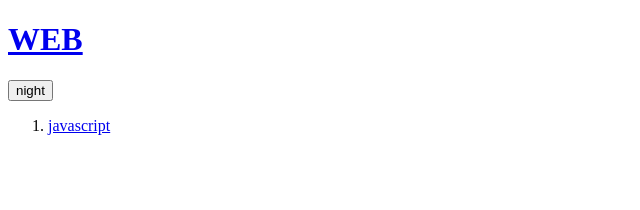
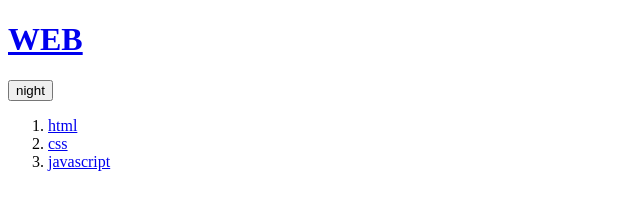
Before and after one commit to yeji717/my-ajax-test-website, a plain HTML site: page index.html in a window 1280 px wide. Shown: the whole page, without its empty margins (0-640 px from the left). Drawn offline with nearby package versions, Linux system fonts and the light colour scheme.

Commit message:
Add files via upload

```diff
--- a/index.html
+++ b/index.html
@@ -36,10 +36,10 @@
       response.text().then(function(text){
         var items = text.split(',');
         var i = 0;
+        var tags = '';
 
         while(i<items.length){
           var item = items[i];
-          var tags = '';
           item = item.trim();
           var tag = '<li><a href="#!'+item+'"onclick="fetchPage(\''+item+'\')">'+item+'</a></li>';
           tags = tags + tag;
@@ -47,6 +47,7 @@
         }
         console.log(items);
         document.querySelector('#nav').innerHTML = tags;
+        console.log(tags);
       })
     });
   </script>
```
